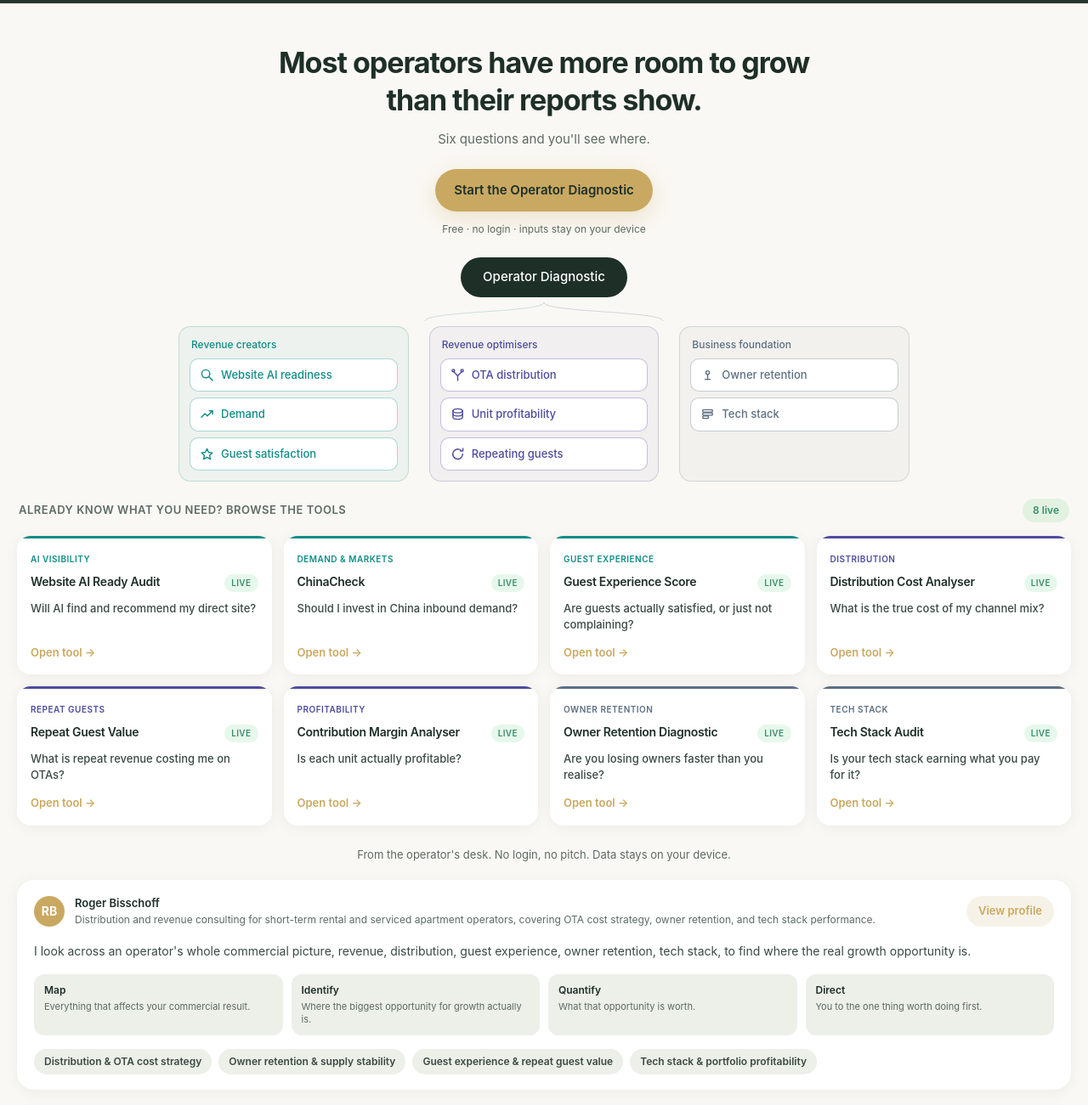
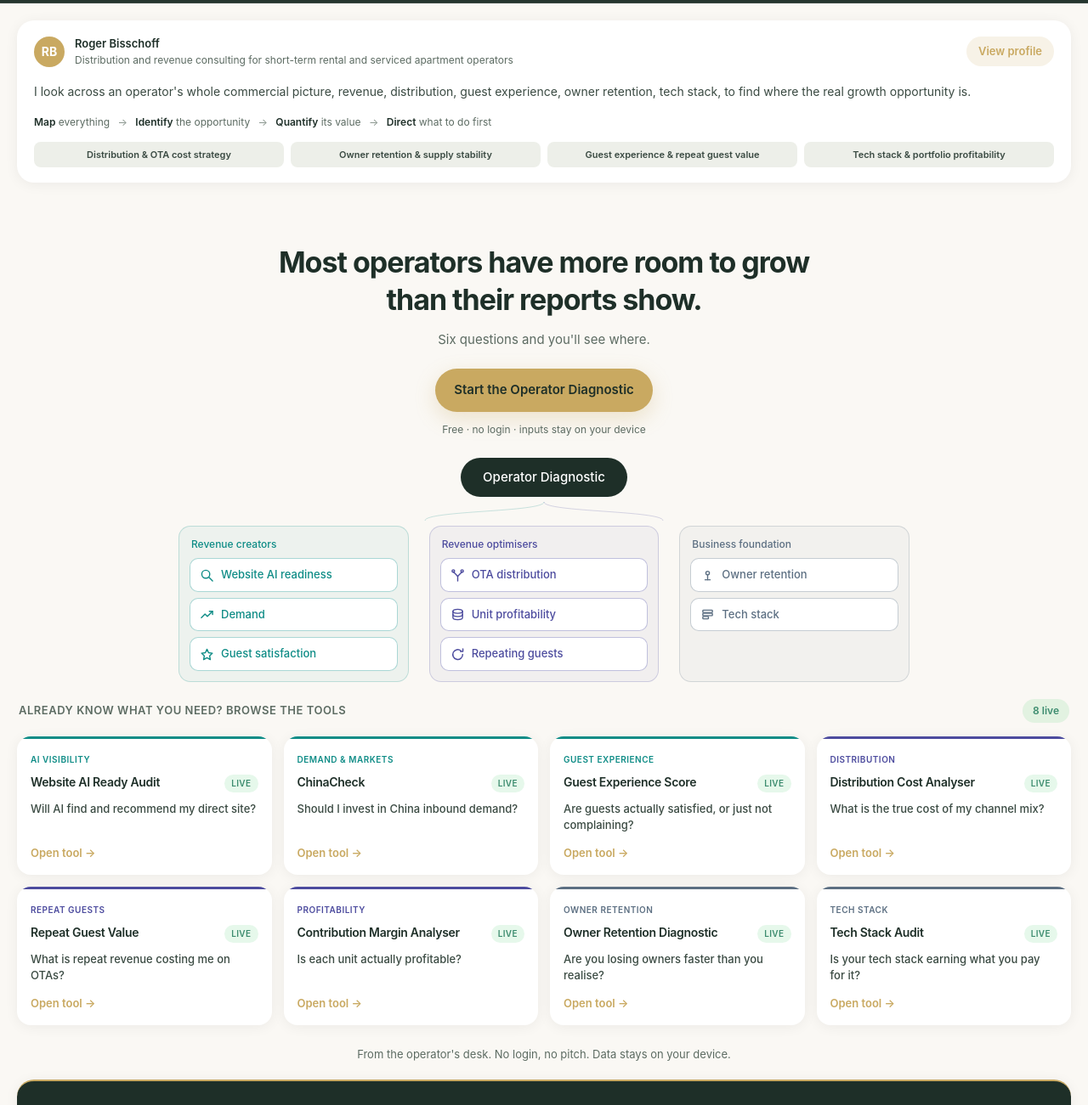
Before and after one commit to rbisschoff/operator-intelligence-suite, a plain HTML site: page index.html in a window 1280 px wide. Shown: the part 59-1360 px from the top of the page at 85% size. Drawn offline with Linux system fonts and the light colour scheme.

Commit message:
Update index.html

```diff
--- a/index.html
+++ b/index.html
@@ -719,30 +719,36 @@
       margin: 16px 0;
     }
 
-    .about-method-grid {
-      display: grid;
-      grid-template-columns: repeat(auto-fit, minmax(130px, 1fr));
-      gap: 10px;
-      margin-bottom: 16px;
+    .about-top-wrap {
+      max-width: 1280px;
+      margin: 0 auto;
+      padding: 20px 20px 0;
     }
 
-    .about-method-card {
-      background: var(--card-tint);
-      border-radius: var(--radius-sm);
-      padding: 10px 12px;
+    .about-method-line {
+      font-size: 12px;
+      color: var(--muted);
+      line-height: 1.5;
+      margin: 0 0 14px;
+      white-space: nowrap;
+      overflow-x: auto;
     }
 
-    .about-method-title {
-      font-size: 12px;
+    .about-method-line span[data-i18n$="Title"] {
       font-weight: 600;
       color: var(--ink);
-      margin-bottom: 3px;
     }
 
-    .about-method-body {
-      font-size: 11px;
-      color: var(--muted);
-      line-height: 1.4;
+    .about-method-arrow {
+      margin: 0 6px;
+      color: var(--muted2);
+    }
+
+    @media (max-width: 640px) {
+      .about-method-line {
+        white-space: normal;
+        overflow-x: visible;
+      }
     }
 
     .author-link {
@@ -768,21 +774,32 @@
     }
 
     .about-services-list {
-      display: flex;
-      flex-wrap: wrap;
+      display: grid;
+      grid-template-columns: repeat(4, 1fr);
       gap: 8px;
       list-style: none;
       margin: 0;
       padding: 0;
     }
 
+    @media (max-width: 640px) {
+      .about-services-list {
+        grid-template-columns: repeat(2, 1fr);
+      }
+    }
+
     .about-service-tag {
-      font-size: 12px;
+      font-size: 11px;
       font-weight: 600;
       color: var(--ink2);
       background: var(--card-tint);
-      padding: 6px 12px;
-      border-radius: 100px;
+      padding: 8px 10px;
+      border-radius: 8px;
+      text-align: center;
+      display: flex;
+      align-items: center;
+      justify-content: center;
+      line-height: 1.3;
     }
 
     /* ============================================================
@@ -948,6 +965,35 @@
     </div>
   </header>
 
+  <div class="about-top-wrap">
+    <section class="about">
+      <div class="about-author">
+        <div class="author-avatar">RB</div>
+        <div class="author-info">
+          <div class="author-name">Roger Bisschoff</div>
+          <div class="author-role" data-i18n="authorRole">Distribution and revenue consulting for short-term rental and serviced apartment operators</div>
+        </div>
+        <a href="https://www.linkedin.com/in/roger-bisschoff/" target="_blank" rel="noopener noreferrer" class="author-link" data-i18n="viewProfile">View profile</a>
+      </div>
+      <p class="about-outcome" data-i18n="aboutOutcome">I look across an operator's whole commercial picture, revenue, distribution, guest experience, owner retention, tech stack, to find where the real growth opportunity is.</p>
+      <p class="about-method-line">
+        <span data-i18n="methodMapTitle">Map</span> <span data-i18n="methodLineMap">everything</span>
+        <span class="about-method-arrow">→</span>
+        <span data-i18n="methodIdentifyTitle">identify</span> <span data-i18n="methodLineIdentify">the opportunity</span>
+        <span class="about-method-arrow">→</span>
+        <span data-i18n="methodQuantifyTitle">quantify</span> <span data-i18n="methodLineQuantify">its value</span>
+        <span class="about-method-arrow">→</span>
+        <span data-i18n="methodDirectTitle">direct</span> <span data-i18n="methodLineDirect">what to do first</span>
+      </p>
+      <ul class="about-services-list">
+        <li class="about-service-tag" data-i18n="aboutService1">Distribution &amp; OTA cost strategy</li>
+        <li class="about-service-tag" data-i18n="aboutService2">Owner retention &amp; supply stability</li>
+        <li class="about-service-tag" data-i18n="aboutService3">Guest experience &amp; repeat guest value</li>
+        <li class="about-service-tag" data-i18n="aboutService4">Tech stack &amp; portfolio profitability</li>
+      </ul>
+    </section>
+  </div>
+
   <section class="hero">
     <div class="hero-inner">
       <h1 data-i18n="heroTitle">Most operators have more room to grow than their reports show.</h1>
@@ -1108,41 +1154,7 @@
 
     <p class="claim-line" data-i18n="claimLine">From the operator's desk. No login, no pitch. Data stays on your device.</p>
 
-    <section class="about">
-      <div class="about-author">
-        <div class="author-avatar">RB</div>
-        <div class="author-info">
-          <div class="author-name">Roger Bisschoff</div>
-          <div class="author-role" data-i18n="authorRole">Distribution and revenue consulting for short-term rental and serviced apartment operators, covering OTA cost strategy, owner retention, and tech stack performance.</div>
-        </div>
-        <a href="https://www.linkedin.com/in/roger-bisschoff/" target="_blank" rel="noopener noreferrer" class="author-link" data-i18n="viewProfile">View profile</a>
-      </div>
-      <p class="about-outcome" data-i18n="aboutOutcome">I look across an operator's whole commercial picture, revenue, distribution, guest experience, owner retention, tech stack, to find where the real growth opportunity is.</p>
-      <div class="about-method-grid">
-        <div class="about-method-card">
-          <div class="about-method-title" data-i18n="methodMapTitle">Map</div>
-          <div class="about-method-body" data-i18n="methodMapBody">Everything that affects your commercial result.</div>
-        </div>
-        <div class="about-method-card">
-          <div class="about-method-title" data-i18n="methodIdentifyTitle">Identify</div>
-          <div class="about-method-body" data-i18n="methodIdentifyBody">Where the biggest opportunity for growth actually is.</div>
-        </div>
-        <div class="about-method-card">
-          <div class="about-method-title" data-i18n="methodQuantifyTitle">Quantify</div>
-          <div class="about-method-body" data-i18n="methodQuantifyBody">What that opportunity is worth.</div>
-        </div>
-        <div class="about-method-card">
-          <div class="about-method-title" data-i18n="methodDirectTitle">Direct</div>
-          <div class="about-method-body" data-i18n="methodDirectBody">You to the one thing worth doing first.</div>
-        </div>
-      </div>
-      <ul class="about-services-list">
-        <li class="about-service-tag" data-i18n="aboutService1">Distribution &amp; OTA cost strategy</li>
-        <li class="about-service-tag" data-i18n="aboutService2">Owner retention &amp; supply stability</li>
-        <li class="about-service-tag" data-i18n="aboutService3">Guest experience &amp; repeat guest value</li>
-        <li class="about-service-tag" data-i18n="aboutService4">Tech stack &amp; portfolio profitability</li>
-      </ul>
-    </section>
+
 
     <section class="vendor-notice">
       <div class="vendor-notice-content">
@@ -1219,7 +1231,7 @@
         badgeLive: 'Live',
         openTool: 'Open tool →',
         claimLine: "From the operator's desk. No login, no pitch. Data stays on your device.",
-        authorRole: 'Distribution and revenue consulting for short-term rental and serviced apartment operators, covering OTA cost strategy, owner retention, and tech stack performance.',
+        authorRole: 'Distribution and revenue consulting for short-term rental and serviced apartment operators',
         viewProfile: 'View profile',
         aboutOutcome: 'I look across an operator\'s whole commercial picture, revenue, distribution, guest experience, owner retention, tech stack, to find where the real growth opportunity is.',
         methodMapTitle: 'Map',
@@ -1230,6 +1242,10 @@
         methodQuantifyBody: 'What that opportunity is worth.',
         methodDirectTitle: 'Direct',
         methodDirectBody: 'You to the one thing worth doing first.',
+        methodLineMap: 'everything',
+        methodLineIdentify: 'the opportunity',
+        methodLineQuantify: 'its value',
+        methodLineDirect: 'what to do first',
         aboutService1: 'Distribution & OTA cost strategy',
         aboutService2: 'Owner retention & supply stability',
         aboutService3: 'Guest experience & repeat guest value',
@@ -1296,7 +1312,7 @@
         badgeLive: 'Attivo',
         openTool: 'Apri strumento →',
         claimLine: 'Dalla scrivania dell’operatore. Niente login, niente pitch. I dati restano sul tuo dispositivo.',
-        authorRole: 'Consulenza in distribuzione e revenue per operatori di short-term rental e appartamenti in gestione, su strategia dei costi OTA, retention dei proprietari e performance dello stack tecnologico.',
+        authorRole: 'Consulenza in distribuzione e revenue per operatori di short-term rental e appartamenti in gestione',
         viewProfile: 'Vedi profilo',
         aboutOutcome: 'Guardo all\'intero quadro commerciale di un operatore, ricavi, distribuzione, guest experience, retention dei proprietari, stack tecnologico, per trovare dove si trova la vera opportunità di crescita.',
         methodMapTitle: 'Map',
@@ -1307,6 +1323,10 @@
         methodQuantifyBody: 'Quanto vale quella opportunità.',
         methodDirectTitle: 'Direct',
         methodDirectBody: 'Verso l\'unica cosa che vale la pena fare per prima.',
+        methodLineMap: 'tutto',
+        methodLineIdentify: 'l\'opportunità',
+        methodLineQuantify: 'il suo valore',
+        methodLineDirect: 'cosa fare per prima',
         aboutService1: 'Distribuzione e costi OTA',
         aboutService2: 'Retention proprietari e stabilità dell’offerta',
         aboutService3: 'Guest experience e valore ospiti ricorrenti',
@@ -1373,7 +1393,7 @@
         badgeLive: 'Live',
         openTool: 'Tool öffnen →',
         claimLine: 'Vom Schreibtisch des Operators. Kein Login, kein Pitch. Daten bleiben auf Ihrem Gerät.',
-        authorRole: 'Vertriebs- und Revenue-Beratung für Short-Term-Rental- und Serviced-Apartment-Betreiber, zu OTA-Kostenstrategie, Owner Retention und Tech-Stack-Performance.',
+        authorRole: 'Vertriebs- und Revenue-Beratung für Short-Term-Rental- und Serviced-Apartment-Betreiber',
         viewProfile: 'Profil ansehen',
         aboutOutcome: 'Ich betrachte das gesamte kommerzielle Bild eines Betreibers, Umsatz, Distribution, Gästeerlebnis, Owner Retention, Tech-Stack, um herauszufinden, wo die eigentliche Wachstumschance liegt.',
         methodMapTitle: 'Map',
@@ -1384,6 +1404,10 @@
         methodQuantifyBody: 'Was diese Chance wert ist.',
         methodDirectTitle: 'Direct',
         methodDirectBody: 'Auf die eine Sache, die es zuerst zu tun lohnt.',
+        methodLineMap: 'alles',
+        methodLineIdentify: 'die Chance',
+        methodLineQuantify: 'ihren Wert',
+        methodLineDirect: 'was zuerst zu tun ist',
         aboutService1: 'Distribution & OTA-Kostenstrategie',
         aboutService2: 'Owner Retention & Angebotsstabilität',
         aboutService3: 'Guest Experience & wiederkehrende Gäste',
```
